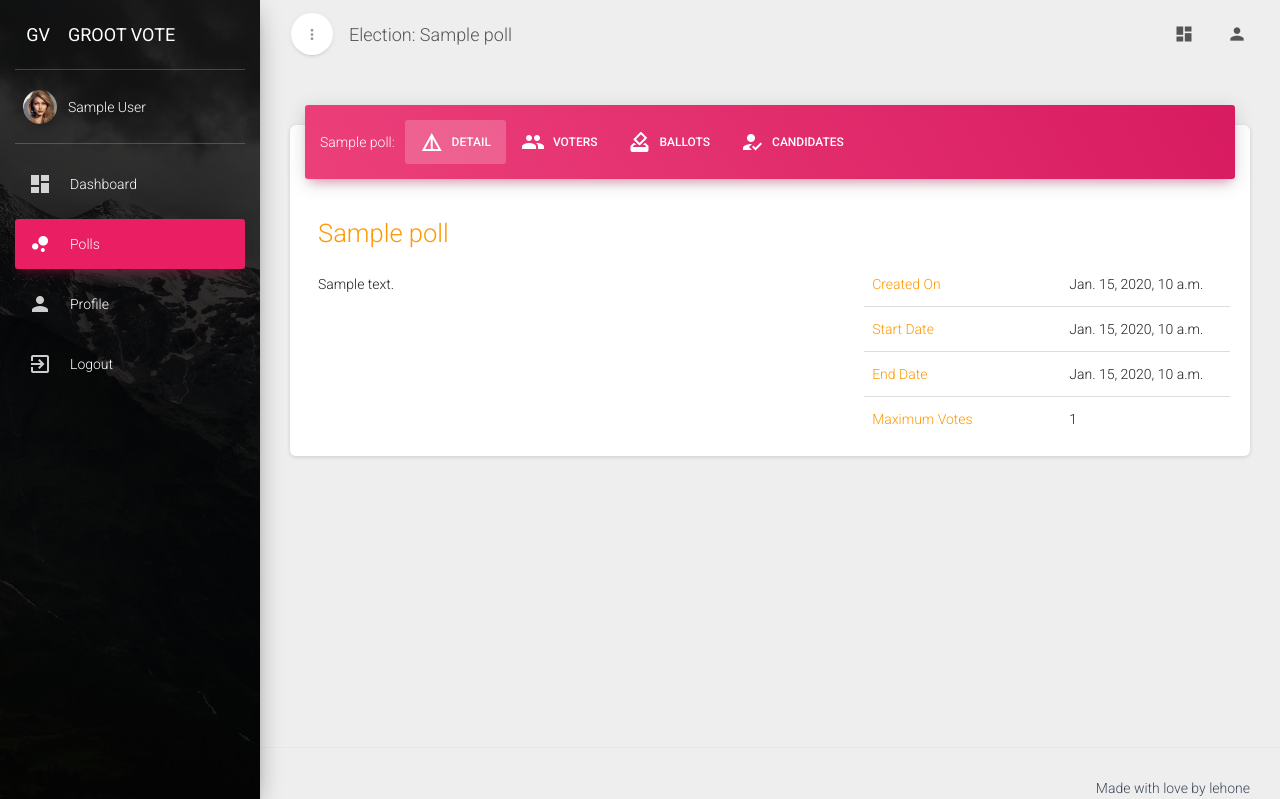
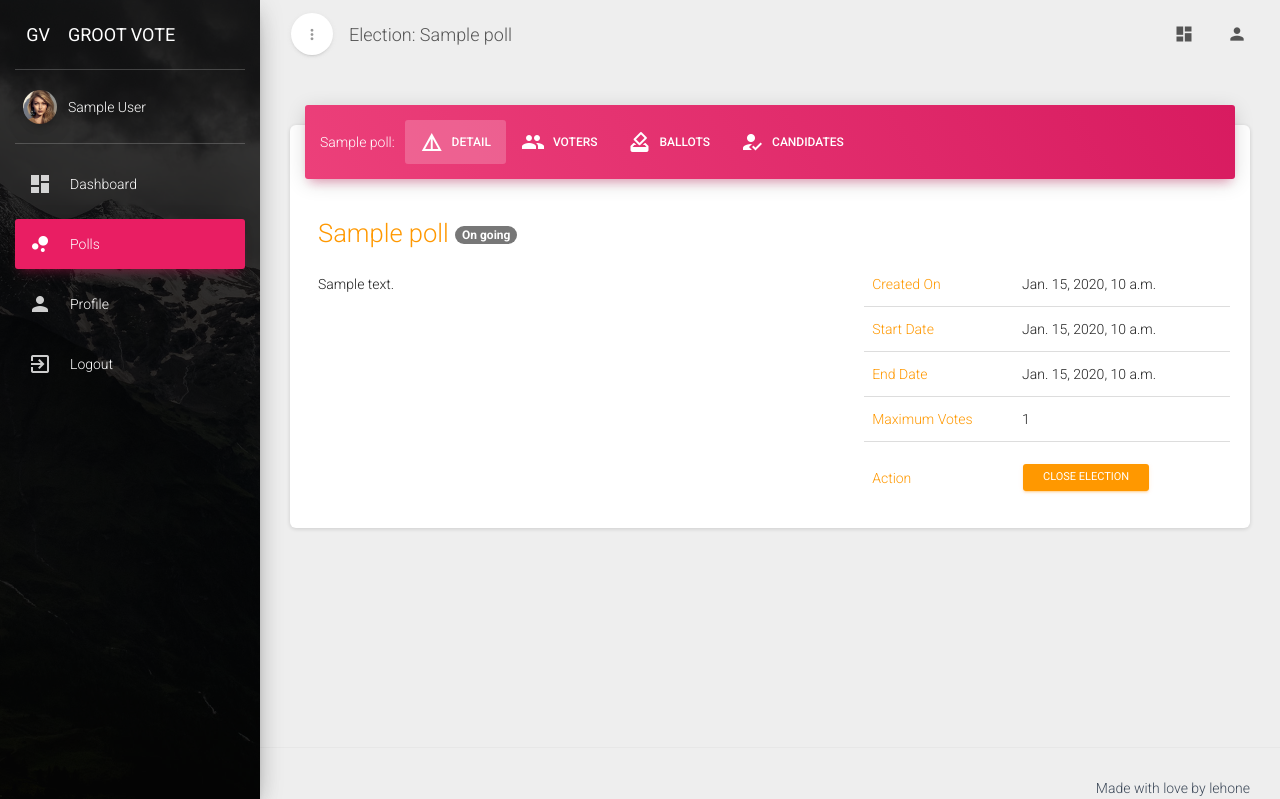
Before and after one commit to lehone-hp/groot, a Django app: page /polls/1/ in a window 1280 px wide. Shown: the top 799 px of the page. Run offline with Django 3.2, Linux system fonts and the light colour scheme; a user stored in the database is signed in; tables that the repository leaves empty hold one stand-in row (values such as "Sample post"); some libraries are stand-ins or nearby versions.

Commit message:
Activate and Finish polls

```diff
--- a/polls/models.py
+++ b/polls/models.py
@@ -31,6 +31,7 @@ class Poll(models.Model):
 class Option(models.Model):
     name = models.CharField(max_length=200)
     votes = models.IntegerField(default=0)
+    description = models.TextField(blank=True)
     poll = models.ForeignKey(Poll, on_delete=models.CASCADE)
 
     def __str__(self):
--- a/polls/templates/polls/election_detail.html
+++ b/polls/templates/polls/election_detail.html
@@ -55,7 +55,15 @@
         <div class="card-content">
             <div class="tab-content">
                 <div class="tab-pane {% if request.GET.voter == false %}{{ 'active' }}{% endif %}" id="details">
-                    <h3  class="text-warning" style="padding-left: 8px">{{ poll.name }}</h3>
+                    <h3 class="text-warning" style="padding-left: 8px">
+                        {{ poll.name }}
+                        {% ifequal poll.status 'Active' %}
+                            <span class="badge badge-success">On going</span>
+                        {% endifequal %}
+                        {% ifequal poll.status 'Finished' %}
+                            <span class="badge badge-success">Closed</span>
+                        {% endifequal %}
+                    </h3>
                     <div class="row">
                         <div class="col-md-7 table-responsive">
                             <table class="table  detail-table">
@@ -71,19 +79,38 @@
                                 <tbody>
                                 <tr>
                                     <td class="text-warning">Created On</td>
-                                        <td>{{ poll.created_at}}</td>
+                                    <td>{{ poll.created_at }}</td>
                                 </tr>
                                 <tr>
                                     <td class="text-warning">Start Date</td>
-                                        <td>{{ poll.start}}</td>
+                                    <td>{{ poll.start }}</td>
                                 </tr>
                                 <tr>
                                     <td class="text-warning">End Date</td>
-                                        <td>{{ poll.expiration}}</td>
+                                    <td>{{ poll.expiration }}</td>
                                 </tr>
                                 <tr>
                                     <td class="text-warning">Maximum Votes</td>
                                     <td>{{ poll.max_votes }}</td>
+                                </tr>
+                                <tr>
+                                    <td class="text-warning">Action</td>
+                                    <td>
+                                        {% ifequal poll.status 'Created' %}
+                                            <a href="{% url 'polls:open_election' poll.id %}"
+                                               class="btn btn-primary btn-sm">
+                                                Open Election
+                                                <div class="ripple-container"></div>
+                                            </a>
+                                        {% endifequal %}
+                                        {% ifequal poll.status 'Active' %}
+                                            <a href="{% url 'polls:close_election' poll.id %}"
+                                               class="btn btn-warning btn-sm">
+                                                Close Election
+                                                <div class="ripple-container"></div>
+                                            </a>
+                                        {% endifequal %}
+                                    </td>
                                 </tr>
                                 </tbody>
                             </table>
@@ -122,13 +149,16 @@
                                         </td>
                                         <td>{{ voter.email }}</td>
                                         <td>
+                                            {% ifequal poll.status 'Created' %}
                                                 <button class="btn btn-just-icon btn-simple btn-primary">
                                                     <i class="material-icons">edit</i>
                                                 </button>
+
                                                 <button class="btn btn-just-icon btn-simple btn-danger"
                                                         onclick="showDeleteModal('{{ voter.name }}', {{ voter.id }})">
                                                     <i class="material-icons">delete</i>
                                                 </button>
+                                            {% endifequal %}
                                         </td>
                                     </tr>
                                 {% endfor %}
@@ -206,7 +236,8 @@
                     <table class="table table-striped detail-table">
                         <thead>
                         <tr>
-                                <th>Name</th>
+                            <th style="width: 15%">Name</th>
+                            <th>Bio</th>
                             <th>Votes</th>
                         </tr>
                         </thead>
@@ -214,6 +245,7 @@
                         {% for cand in poll.option_set.all %}
                             <tr>
                                 <td>{{ cand.name }}</td>
+                                <td>{{ cand.description }}</td>
                                 <td>{{ cand.votes }}</td>
                             </tr>
                         {% endfor %}
@@ -258,7 +290,7 @@
 
         function showDeleteModal(voter_name, voter_id) {
             $('#remove_name').html(voter_name);
-            $('#confirm_delete').attr('href', '/polls/'+voter_id+'/remove-voter');
+            $('#confirm_delete').attr('href', '/polls/' + voter_id + '/remove-voter');
             $('#confirmDelete').modal('show');
         }
     </script>
--- a/polls/templates/polls/vote.html
+++ b/polls/templates/polls/vote.html
@@ -70,7 +70,7 @@
             </div>
         {% endif %}
 
-        {% if poll.status == 'Active' %}
+        {% if poll.status == 'Finished' %}
             <div class="row">
                 <div class="col-sm-6 col-md-6 col-sm-offset-3 col-md-offset-3">
                     <div class="card">
--- a/polls/urls.py
+++ b/polls/urls.py
@@ -7,6 +7,8 @@ urlpatterns = [
     path('all/', views.polls, name='elections'),
     path('create/', views.create_poll, name='create_election'),
     path('edit/<int:poll_id>/', views.edit_poll, name='edit_election'),
+    path('open/<int:poll_id>/', views.open_poll, name='open_election'),
+    path('close/<int:poll_id>/', views.close_poll, name='close_election'),
     path('<int:poll_id>/', views.poll_detail, name='detail'),
 
     path('<int:poll_id>/add-voter', views.add_voter, name='add_voter'),
--- a/polls/views.py
+++ b/polls/views.py
@@ -110,7 +110,7 @@ def vote(request, access_token):
     try:
         voter = Voter.objects.get(access_token=access_token)
         poll = voter.poll
-        if voter.vote_set.count() > 0:
+        if voter.vote_set.count() > 0 and poll.status == 'Active':
             return redirect('polls:vote_thanks', voter.id)
 
         return render(request, 'polls/vote.html', {
@@ -176,10 +176,12 @@ def create_poll(request):
             poll.save()
 
             candidates = request.POST.getlist('candidate[]')
+            candidates_bio = request.POST.getlist('candidate_bio[]')
             if candidates:
-                for candidate in candidates:
+                for i in range(len(candidates)):
                     option = Option()
-                    option.name = candidate
+                    option.name = candidates[i]
+                    option.description = candidates_bio[i] if candidates_bio[i] else ''
                     option.poll = poll
                     option.save()
 
@@ -224,6 +226,30 @@ def edit_poll(request, poll_id):
         'form': form,
         'poll': poll
     })
+
+
+@login_required
+def open_poll(request, poll_id):
+    try:
+        poll = Poll.objects.get(pk=poll_id)
+    except ObjectDoesNotExist:
+        return Http404
+
+    poll.status = 'Active'
+    poll.save()
+    return redirect('polls:detail', poll_id)
+
+
+@login_required
+def close_poll(request, poll_id):
+    try:
+        poll = Poll.objects.get(pk=poll_id)
+    except ObjectDoesNotExist:
+        return Http404
+
+    poll.status = 'Finished'
+    poll.save()
+    return redirect('polls:detail', poll_id)
 
 
 @login_required
```
Also changed, not shown: polls/templates/polls/create_election.html (+13 -2 lines), polls/templates/polls/index.html (+6 -1 lines), polls/migrations/0007_option_description.py (added). Lines whose indentation alone changed are shown as unchanged.
